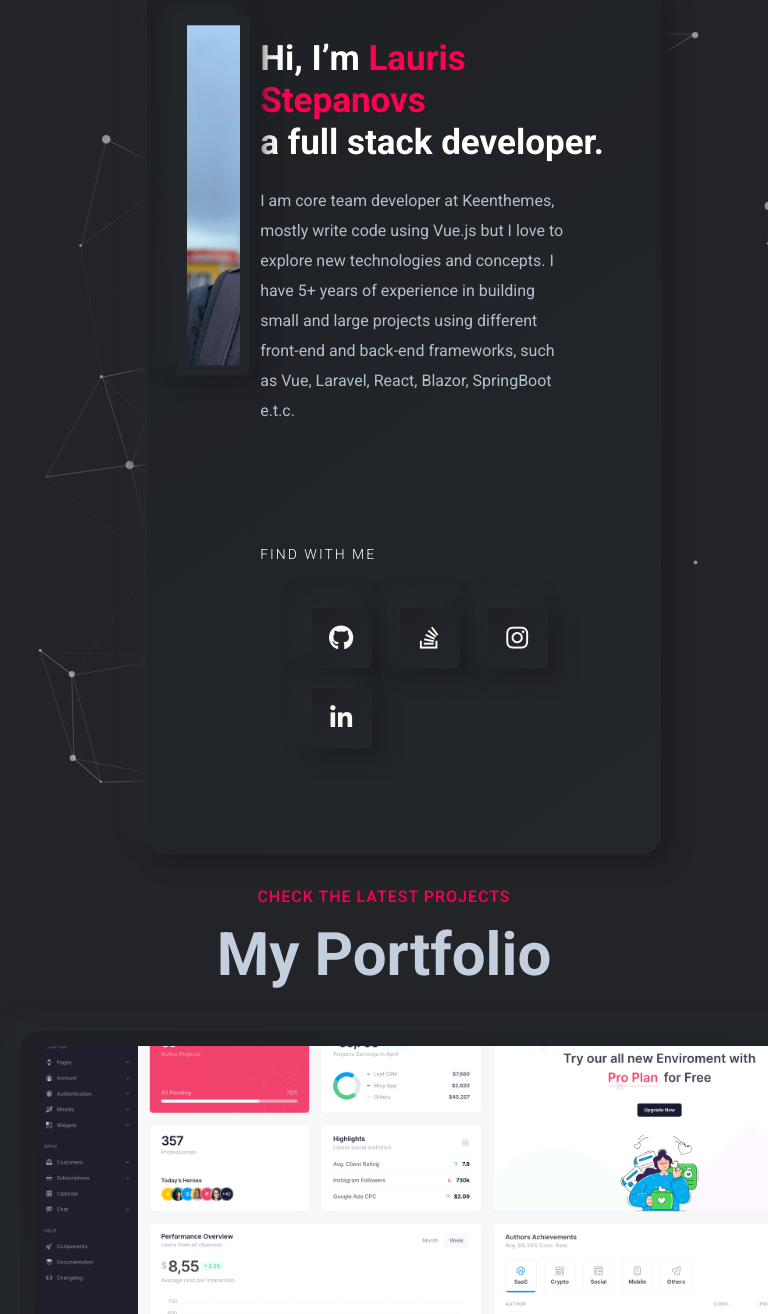
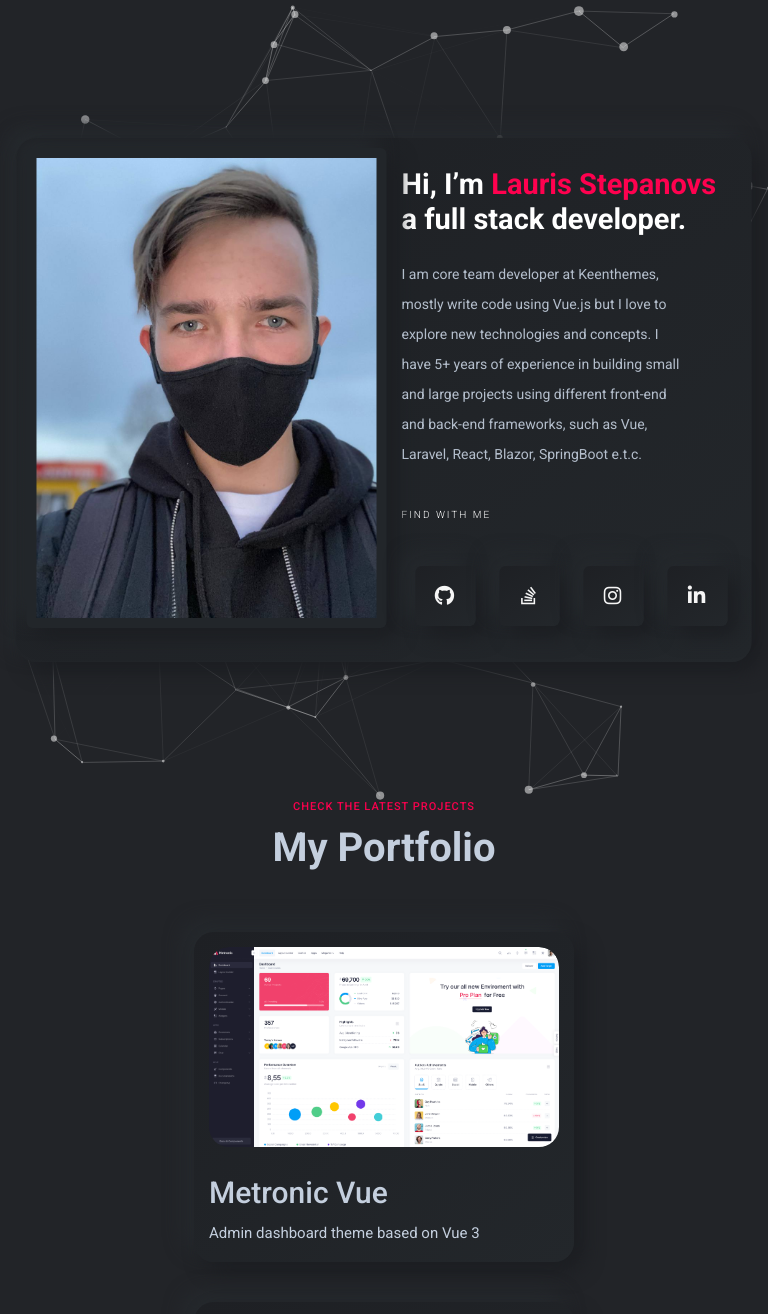
Before and after one commit to laurisstepanovs/laurisstepanovs.github.io, a PHP site: page / in a window 768 px wide; the page is wider, and only the part inside the window is pictured. Shown: the top 1314 px of that part. Run offline with PHP 8.4, Linux system fonts and the light colour scheme; some libraries are stand-ins or nearby versions.

Commit message:
feat: mobile optimization

```diff
--- a/index.html
+++ b/index.html
@@ -2,7 +2,7 @@
 
 <head>
     <title>Lauris Stepanovs Portfolio</title>
-    <meta name="viewport" content="width=device-width, initial-scale=1">
+    <meta name="viewport" content="width=device-width, initial-scale=1.0">
     <link rel="icon" href="media/favicon.ico">
     <link rel="stylesheet" href="https://fonts.googleapis.com/css?family=Roboto:300,400,500,600,700">
     <link rel="stylesheet" href="styles/index.css">
--- a/styles/hire-me.css
+++ b/styles/hire-me.css
@@ -5,7 +5,7 @@
 .hire-me-card {
     margin-right: auto;
     margin-left: auto;
-    width: 30%;
+    width: 35%;
     padding: 10px;
     text-align: left;
     padding: 15px;
@@ -127,3 +127,27 @@ button svg {
     color: #c4cfde;
     margin-bottom: 20px;
 }
+
+@media only screen and (min-device-width : 1025px) and (max-device-width : 1440px) {
+    .hire-me-card {
+        width: 75%;
+    }
+}
+
+@media only screen and (min-device-width : 768px) and (max-device-width : 1024px) {
+    .hire-me-card {
+        width: 80%;
+    }
+}
+
+@media only screen and (min-device-width : 425px) and (max-device-width : 768px) {
+    .hire-me-card {
+        width: 80%;
+    }
+}
+
+@media only screen and (min-device-width : 320px) and (max-device-width : 480px) {
+    .hire-me-card {
+        width: 80%;
+    }
+}
--- a/styles/index.css
+++ b/styles/index.css
@@ -123,17 +123,23 @@ a {
     margin-bottom: 20px;
 }
 
-ul li {
+ul.social-link-items {
+    display: flex;
+    justify-content: center;
+    padding: 0px;
+}
+
+ul.social-link-items li {
     display: inline-block;
     margin: 10px 12px;
 }
 
-ul li a {
+ul.social-link-items li a {
     text-decoration: none;
     color: #f6f6f6;
 }
 
-ul li a {
+ul.social-link-items li a {
     display: flex;
     justify-content: center;
     align-items: center;
@@ -152,71 +158,230 @@ ul li a {
     position: relative;
 }
 
-@media only screen and (min-device-width : 768px) and (max-device-width : 1024px) {
-    #particles-js {
-        display: block;
-        padding: 20px;
-        margin-bottom: 50px;
+@media only screen and (min-device-width : 1025px) and (max-device-width : 1440px) {
+    .info-wrapper h1 {
+        font-size: 40px;
+    }
+
+    .info-wrapper .description {
+        font-size: 14px;
+    }
+
+    .info-wrapper span.title {
+        font-size: 12px;
+    }
+
+    .info-wrapper .inner {
+        margin-bottom: 85px;
+    }
+
+    .photo-wrapper {
+        height: 487px;
+        width: 400px;
+    }
+
+    .section-title span.subtitle {
+        font-size: 13px;
+    }
+
+    .section-title.text-center h2.title {
+        font-size: 50px;
+        margin-top: 10px;
+    }
+
+    .photo-wrapper {
+        height: 470px;
+        width: 370px;
     }
 
     .info-wrapper {
-        margin-left: 10px;
-        padding-bottom: 50px;
-        width: auto;
+        width: 500px;
+        margin-left: 20px;
+    }
+}
+
+@media only screen and (min-device-width : 768px) and (max-device-width : 1024px) {
+    .info-wrapper h1 {
+        font-size: 29px;
+    }
+
+    .info-wrapper .description {
+        font-size: 14px;
+    }
+
+    .info-wrapper span.title {
+        font-size: 10px;
+    }
+
+    .info-wrapper .inner {
+        margin-bottom: 40px;
     }
 
     .photo-wrapper {
+        height: 460px;
+        width: 340px;
+    }
+
+    .section-title span.subtitle {
+        font-size: 11px;
+    }
+
+    .section-title.text-center h2.title {
+        font-size: 40px;
+        margin-top: 10px;
+    }
+
+    .portfolio-card {
+        padding: 10px;
+    }
+
+    .info-wrapper {
+        width: 340px;
+        margin-left: 15px;
+    }
+
+    ul.social-link-items li a {
+        font-size: 20px;
+    }
+
+}
+
+@media only screen and (min-device-width : 425px) and (max-device-width : 768px) {
+    .info-wrapper h1 {
+        font-size: 29px;
+    }
+
+    .info-wrapper .description {
+        font-size: 14px;
+    }
+
+    .info-wrapper span.title {
+        font-size: 10px;
+    }
+
+    .info-wrapper .inner {
+        margin-bottom: 40px;
+    }
+
+    .photo-wrapper {
+        height: 460px;
+        width: 340px;
+    }
+
+    .section-title span.subtitle {
+        font-size: 11px;
+    }
+
+    .section-title.text-center h2.title {
+        font-size: 40px;
+        margin-top: 10px;
+    }
+
+    .portfolio-card {
+        padding: 10px;
+    }
+
+    .info-wrapper {
+        width: 100%;
+        margin-left: 15px;
+    }
+
+    ul.social-link-items li a {
+        font-size: 20px;
+    }
+
+    #particles-js canvas {
+        display: none;
+    }
+
+    .portfolio-card {
+        display: block;
         position: relative;
-        padding: 10px;
-        height: 340px;
-        width: 300px;
-        background-color: #22262a;
-        border-radius: 6px;
-        box-shadow: 10px 10px 19px #1c1e22,
-        -10px -10px 19px #262a2e;
+        top: auto;
+        left: auto;
+        transform: none;
+    }
+
+    #particles-js {
+        height: auto;
+    }
+}
+
+@media only screen and (max-device-width : 480px) {
+    .portfolio-card .photo-wrapper {
+        width: 100%;
+        padding: 0px;
+    }
+
+    .portfolio-card {
+        padding: 0;
     }
 
     .info-wrapper h1 {
-        font-size: 35px;
+        font-size: 29px;
     }
 
-    .card {
-        background-color: red;
-        display: block;
-        width: 100%;
+    .info-wrapper .description {
+        font-size: 14px;
     }
 
-    .card .thumbnail img {
-        max-width: 800px;
-        width: 800px
+    .info-wrapper span.title {
+        font-size: 10px;
+        margin-bottom: 5px;
     }
-}
 
-@media only screen and (min-device-width : 320px) and (max-device-width : 480px) {
-    #main {
+    ul.social-link-items {
         display: block;
-        padding: 20px;
-        margin-bottom: 50px;
+    }
+
+    ul.social-link-items li {
+        margin: 5px 5px;
+    }
+
+    .info-wrapper .inner {
+        margin-bottom: 40px;
+    }
+
+    .photo-wrapper {
+        height: 460px;
+        width: 340px;
+    }
+
+    .section-title span.subtitle {
+        font-size: 11px;
+    }
+
+    .section-title.text-center h2.title {
+        font-size: 40px;
+        margin-top: 10px;
+    }
+
+    .portfolio-card {
+        padding: 10px;
     }
 
     .info-wrapper {
-        margin-left: 10px;
-        padding-bottom: 50px;
-        width: auto;
+        width: 100%;
+        margin-left: 0px;
     }
 
-    .photo-wrapper {
-        position: relative;
-        padding: 10px;
-        height: 340px;
-        width: 300px;
-        background-color: #22262a;
-        border-radius: 6px;
-        box-shadow: 10px 10px 19px #1c1e22,
-        -10px -10px 19px #262a2e;
+    ul.social-link-items li a {
+        font-size: 20px;
     }
 
-    .info-wrapper h1 {
-        font-size: 35px;
+    #particles-js canvas {
+        display: none;
+    }
+
+    .portfolio-card {
+        display: block;
+        position: relative;
+        top: auto;
+        left: auto;
+        transform: none;
+    }
+
+    #particles-js {
+        height: auto;
     }
 }
--- a/styles/portfolio.css
+++ b/styles/portfolio.css
@@ -88,32 +88,70 @@
     display: gird;
 }
 
+@media only screen and (min-device-width : 1025px) and (max-device-width : 1440px) {
+    .card h4 {
+        font-size: 30px;
+    }
+
+    .card p {
+        font-size: 15px;
+        margin-top: 5px;
+    }
+
+    .card .thumbnail img {
+        width: 350px;
+    }
+}
+
 @media only screen and (min-device-width : 768px) and (max-device-width : 1024px) {
-    .card {
-        background-color: red;
-        display: block;
+    .card h4 {
+        font-size: 30px;
+    }
+
+    .card p {
+        font-size: 15px;
+        margin-top: 5px;
+    }
+
+    .card .thumbnail img {
+        width: 350px;
+    }
+}
+
+@media only screen and (min-device-width : 425px) and (max-device-width : 768px) {
+    .card h4 {
+        font-size: 30px;
+    }
+
+    .card p {
+        font-size: 15px;
+        margin-top: 5px;
+    }
+
+    .card .thumbnail img {
         width: 100%;
     }
 
-    .card .thumbnail img {
-        max-width: 800px;
-        width: 800px
+    #partfolio {
+        margin-top: 60px;
     }
 }
 
 @media only screen and (min-device-width : 320px) and (max-device-width : 480px) {
-    .photo-wrapper {
-        position: relative;
-        padding: 10px;
-        height: 340px;
-        width: 300px;
-        background-color: #22262a;
-        border-radius: 6px;
-        box-shadow: 10px 10px 19px #1c1e22,
-        -10px -10px 19px #262a2e;
+    .card h4 {
+        font-size: 30px;
     }
 
-    .info-wrapper h1 {
-        font-size: 35px;
+    .card p {
+        font-size: 15px;
+        margin-top: 5px;
+    }
+
+    .card .thumbnail img {
+        width: 100%;
+    }
+
+    #partfolio {
+        margin-top: 60px;
     }
 }
```
